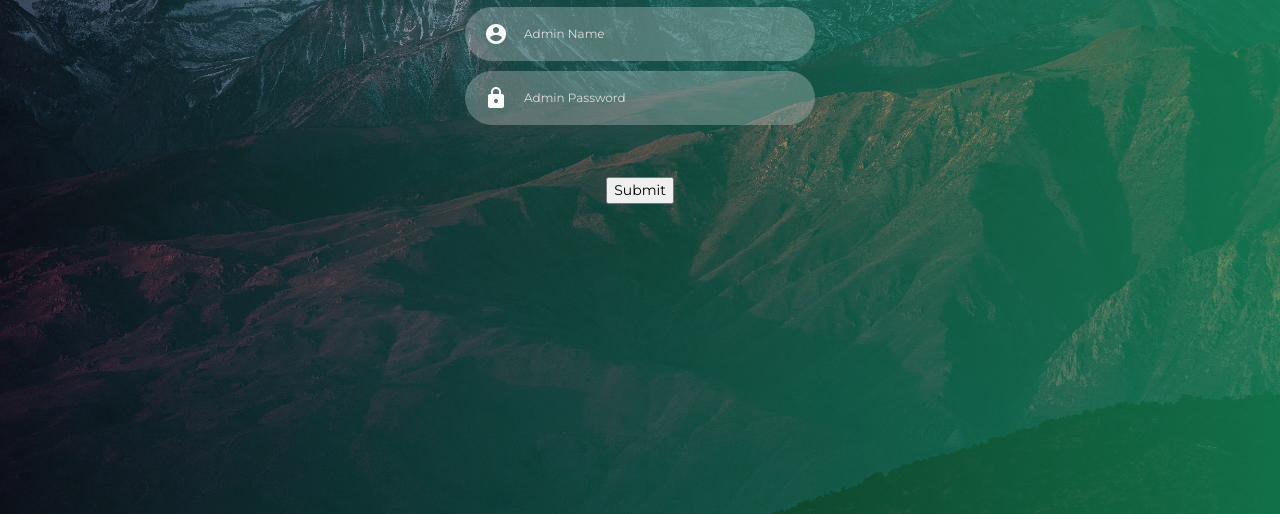
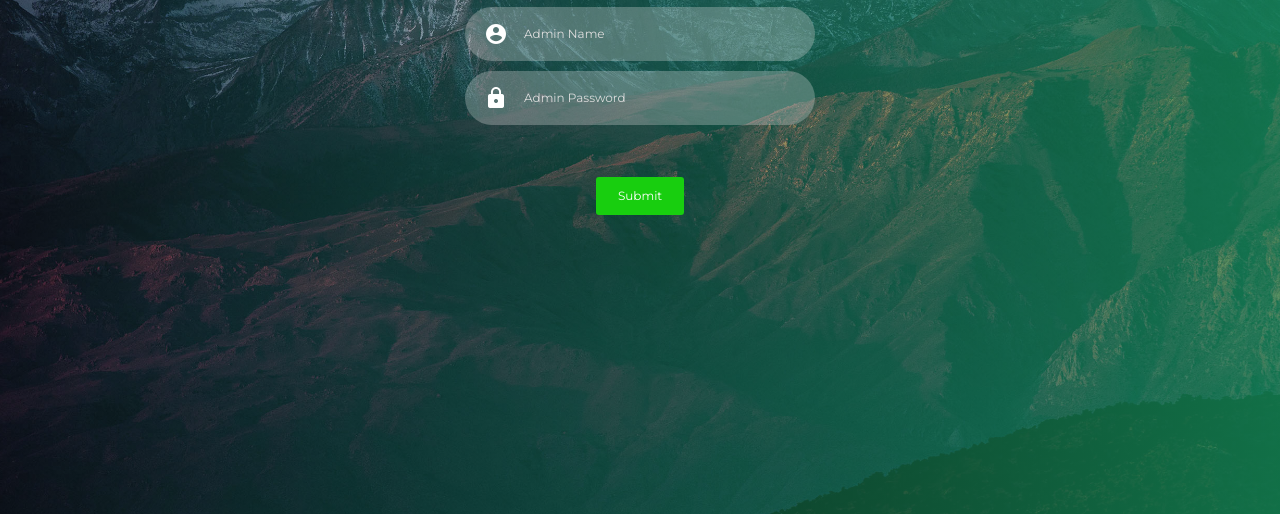
Before and after one commit to abhinandc3/voting, a plain HTML site: page admin_login.html in a window 1280 px wide. Shown: the part 284-798 px from the top of the page. Drawn offline with Linux system fonts and the light colour scheme.

Commit message:
button fixed

```diff
--- a/admin_login.html
+++ b/admin_login.html
@@ -109,7 +109,7 @@
                                                 </span>
                                                 <input type="password" name="pass" id="password" placeholder="Admin Password" class="form-control" required/>
                                             </div><br><br>
-                                            <button type="submit" name="submit">Submit</button>
+                                            <button type="submit" name="submit" class="btn btn-success" >Submit</button>
                                         </div>
                                     </div>
                                 </div>
```
Also changed, not shown: login.html (+1 -1 lines), voter_reg1.html (+1 -1 lines).
